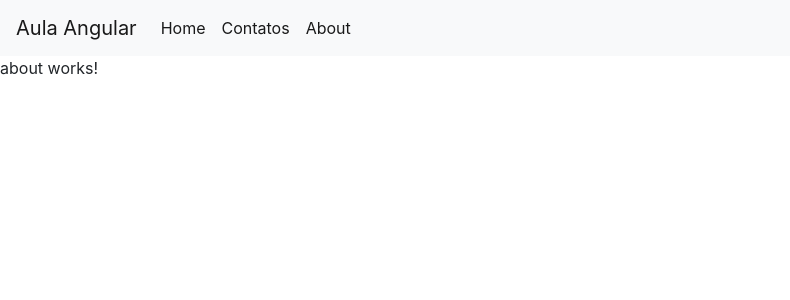
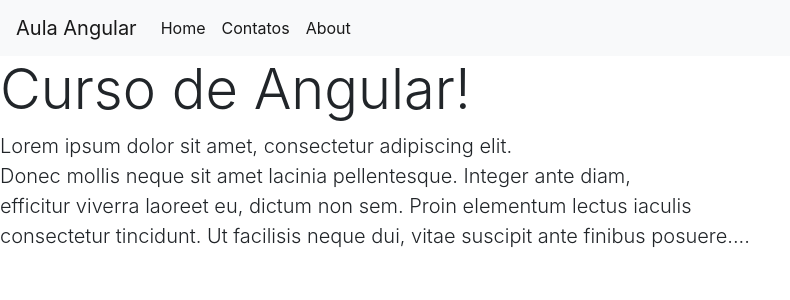
Before and after one commit to leandrospires/angularListaEvento, an Angular app: page /about in a window 1280 px wide. Shown: the top 300 px of the page, without its empty margins (0-790 px from the left). Built offline with nearby package versions, Linux system fonts and the light colour scheme.

Commit message:
Acerto Tela Home com Bootstrap

```diff
--- a/src/app/about/about.component.html
+++ b/src/app/about/about.component.html
@@ -1 +1,9 @@
-<p>about works!</p>
+
+<h2 class="display-4">Curso de Angular!</h2>
+
+<p class="lead">
+    Lorem ipsum dolor sit amet, consectetur adipiscing elit. <br>
+    Donec mollis neque sit amet lacinia pellentesque. Integer ante diam, <br>
+    efficitur viverra laoreet eu, dictum non sem. Proin elementum lectus iaculis <br>
+    consectetur tincidunt. Ut facilisis neque dui, vitae suscipit ante finibus posuere....<br>
+</p>
--- a/src/app/lista/lista.component.html
+++ b/src/app/lista/lista.component.html
@@ -1,24 +1,23 @@
-<table>
+<table class="table table-hover table-dark">
     <thead>
       <tr>
+        <th> <button (click)="adicionandoEvento()" > + </button> </th>
         <th>nome</th>
         <th>data</th>
         <th>hora</th>
         <th>local</th>
         <th>local.json</th>
-            <th> <button (click)="adicionandoEvento()" > + </button> </th>
       </tr>
     </thead>
     <tbody>
       <tr *ngFor="let evento of listaDeEventos; let posicao = index">
+        <td> <button (click)="removendoEvento(posicao)"> - </button></td>
         <td> {{evento.name}} </td>
         <td> {{evento.date | date:"dd/MM/yyyy" }} </td>
         <td> {{evento.time}} </td>
         <td> {{evento.location | endereco}}</td>
         <!-- <td> {{evento.location.address}} , {{evento.location.city}}, {{evento.location.country}}</td> -->
         <td> {{ evento.location | json }}</td>
-            <td> <button (click)="removendoEvento(posicao)"> - </button></td>
       </tr>
-
     </tbody>
   </table>
```
Also changed, not shown: Temp/Anotações de Sala.txt. Lines whose indentation alone changed are shown as unchanged.
